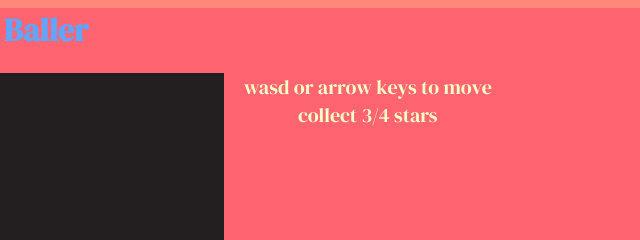
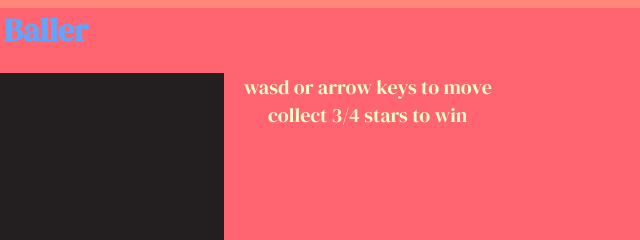
Before and after one commit to DuncanDrew/compcamps2019, a plain HTML site: page project_2.html in a window 1280 px wide. Shown: the top 240 px of the page, 594-1234 px from the left. Drawn offline with Linux system fonts and the light colour scheme; no server answers.

Commit message:
Update project_2.html

```diff
--- a/project_2.html
+++ b/project_2.html
@@ -23,7 +23,7 @@
     <div id="unityContainer" style="width: 640px; height: 400px; display: inline-block"></div>
     <div id="sidebar">
       <p class = "yellow">wasd or arrow keys to move</p>
-      <p class = "yellow">collect 3/4 stars</p>
+      <p class = "yellow">collect 3/4 stars to win</p>
     </div>
     <div class="footer">
       <div class="webgl-logo"></div>
```
